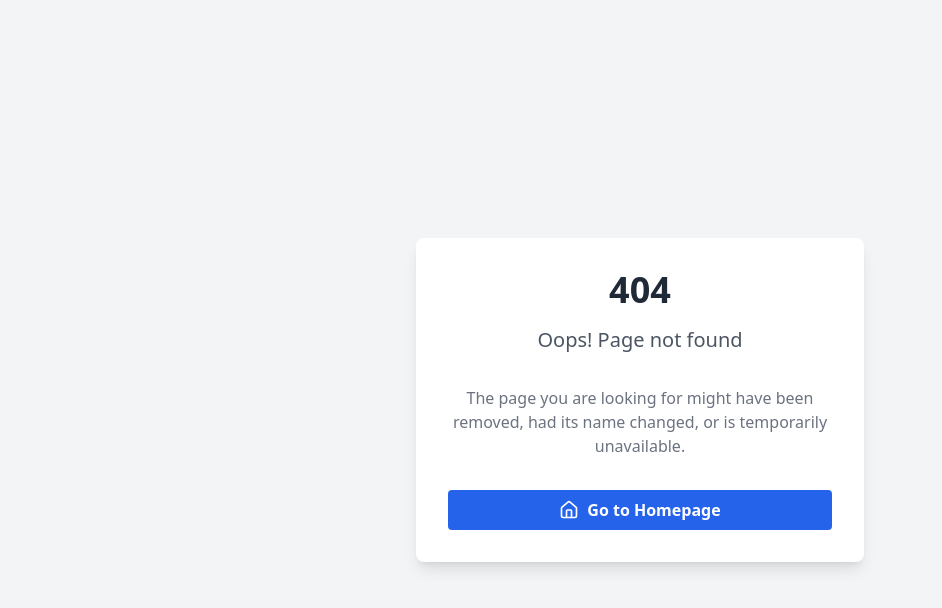
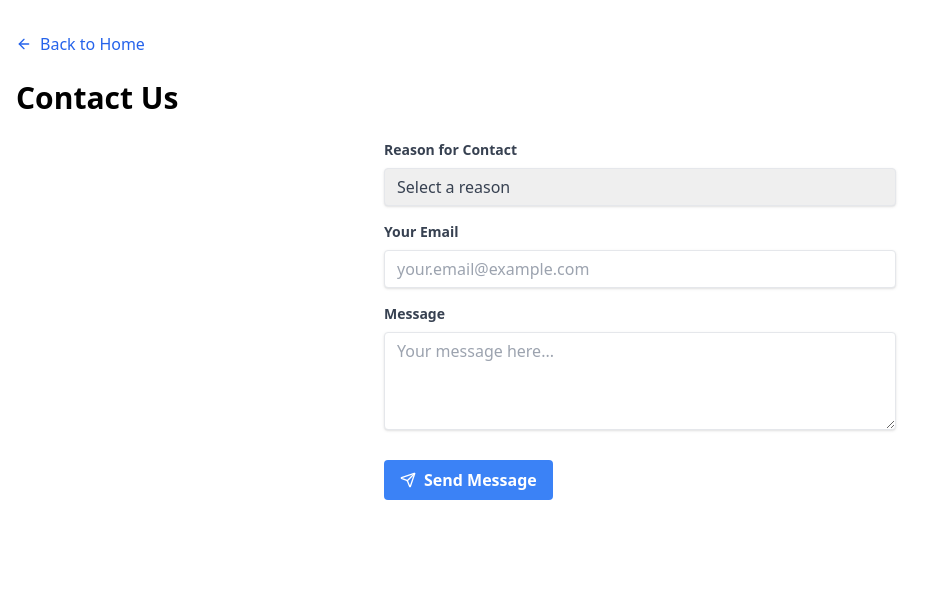
Before and after one commit to atasoya/emu-guide, a Next.js app: page /contact in a window 1280 px wide. Before the commit this address had no page. Shown: the top 608 px of the page, without its empty margins (0-942 px from the left). Built offline with nearby package versions, Linux system fonts and the light colour scheme.

Commit message:
Add contact page

```diff
--- /dev/null
+++ b/src/app/contact/page.tsx
@@ -0,0 +1,112 @@
+'use client'
+
+import { useState } from 'react'
+import Link from 'next/link'
+import { ArrowLeft, Send } from 'lucide-react'
+
+const reasons = [
+  "General Inquiry",
+  "Feedback",
+  "Report an Issue",
+  "Suggestion",
+  "Other"
+]
+
+export default function ContactPage() {
+  const [isSubmitted, setIsSubmitted] = useState(false)
+
+  const handleSubmit = async (event: { preventDefault: () => void; target: any }) => {
+    event.preventDefault()
+    const form = event.target
+    const formData = new FormData(form)
+
+    try {
+      const response = await fetch('https://formspree.io/f/YOUR_FORMSPREE_ENDPOINT', {
+        method: 'POST',
+        body: formData,
+        headers: {
+          'Accept': 'application/json'
+        }
+      })
+
+      if (response.ok) {
+        setIsSubmitted(true)
+        form.reset()
+      } else {
+        console.error('Form submission failed')
+      }
+    } catch (error) {
+      console.error('Error submitting form:', error)
+    }
+  }
+
+  return (
+    <div className="container mx-auto px-4 py-8">
+      <Link href="/" className="inline-flex items-center mb-6 text-blue-600 hover:text-blue-800">
+        <ArrowLeft className="w-4 h-4 mr-2" />
+        Back to Home
+      </Link>
+      <h1 className="text-3xl font-bold mb-6">Contact Us</h1>
+      {isSubmitted ? (
+        <div className="bg-green-100 border border-green-400 text-green-700 px-4 py-3 rounded relative" role="alert">
+          <strong className="font-bold">Thank you!</strong>
+          <span className="block sm:inline"> Your message has been sent successfully.</span>
+        </div>
+      ) : (
+        <form onSubmit={handleSubmit} className="max-w-lg mx-auto">
+          <div className="mb-4">
+            <label htmlFor="reason" className="block text-gray-700 text-sm font-bold mb-2">
+              Reason for Contact
+            </label>
+            <select
+              id="reason"
+              name="reason"
+              required
+              className="shadow appearance-none border rounded w-full py-2 px-3 text-gray-700 leading-tight focus:outline-none focus:shadow-outline"
+            >
+              <option value="">Select a reason</option>
+              {reasons.map((reason, index) => (
+                <option key={index} value={reason}>{reason}</option>
+              ))}
+            </select>
+          </div>
+          <div className="mb-4">
+            <label htmlFor="email" className="block text-gray-700 text-sm font-bold mb-2">
+              Your Email
+            </label>
+            <input
+              type="email"
+              id="email"
+              name="email"
+              required
+              className="shadow appearance-none border rounded w-full py-2 px-3 text-gray-700 leading-tight focus:outline-none focus:shadow-outline"
+              placeholder="your.email@example.com"
+            />
+          </div>
+          <div className="mb-6">
+            <label htmlFor="message" className="block text-gray-700 text-sm font-bold mb-2">
+              Message
+            </label>
+            <textarea
+              id="message"
+              name="message"
+              required
+              rows={4}
+              className="shadow appearance-none border rounded w-full py-2 px-3 text-gray-700 leading-tight focus:outline-none focus:shadow-outline"
+              placeholder="Your message here..."
+            ></textarea>
+          </div>
+          <div className="flex items-center justify-between">
+            <button
+              type="submit"
+              className="bg-blue-500 hover:bg-blue-700 text-white font-bold py-2 px-4 rounded focus:outline-none focus:shadow-outline flex items-center"
+            >
+              <Send className="w-4 h-4 mr-2" />
+              Send Message
+            </button>
+          </div>
+        </form>
+      )}
+    </div>
+  )
+}
```
